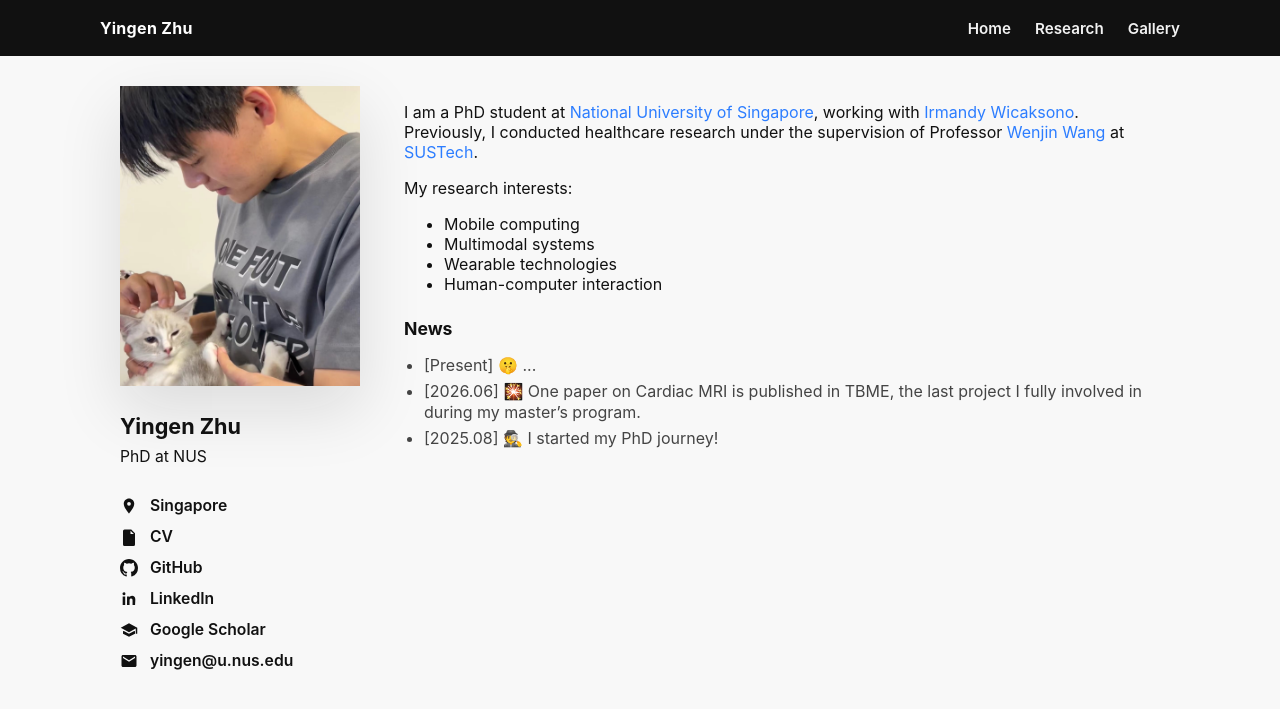
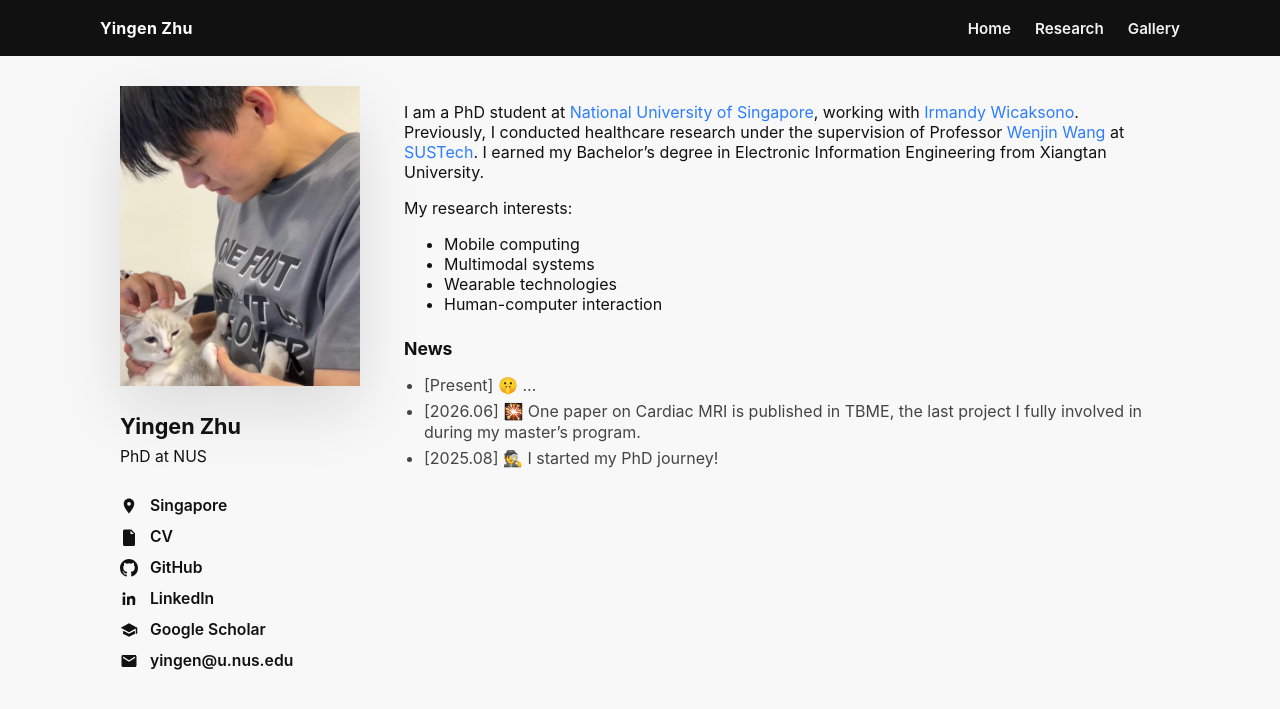
Before and after one commit to yingen-zhu/yingen-zhu.github.io, a Jekyll site: the page built from index.md, in a window 1280 px wide. Shown: the top 709 px of the page. Built offline with Jekyll 4.4.1, drawn with Linux system fonts in a browser that asks for light colours.

Commit message:
Update index.md

```diff
--- a/index.md
+++ b/index.md
@@ -308,7 +308,7 @@ title: Home
   </aside>
 
   <div class="profile-main">
-    <p>I am a PhD student at <a href="https://www.nus.edu.sg/" target="_blank" rel="noopener">National University of Singapore</a>, working with <a href="https://www.irmandyw.com/" target="_blank" rel="noopener">Irmandy Wicaksono</a>. Previously, I conducted healthcare research under the supervision of Professor <a href="https://sites.google.com/site/rppgwenjin/" target="_blank" rel="noopener">Wenjin Wang</a> at <a href="https://www.sustech.edu.cn/en/" target="_blank" rel="noopener">SUSTech</a>.</p>
+    <p>I am a PhD student at <a href="https://www.nus.edu.sg/" target="_blank" rel="noopener">National University of Singapore</a>, working with <a href="https://www.irmandyw.com/" target="_blank" rel="noopener">Irmandy Wicaksono</a>. Previously, I conducted healthcare research under the supervision of Professor <a href="https://sites.google.com/site/rppgwenjin/" target="_blank" rel="noopener">Wenjin Wang</a> at <a href="https://www.sustech.edu.cn/en/" target="_blank" rel="noopener">SUSTech</a>. I earned my Bachelor’s degree in Electronic Information Engineering from Xiangtan University.</p>
     <p>My research interests:</p>
     <ul>
       <li>Mobile computing</li>
```
